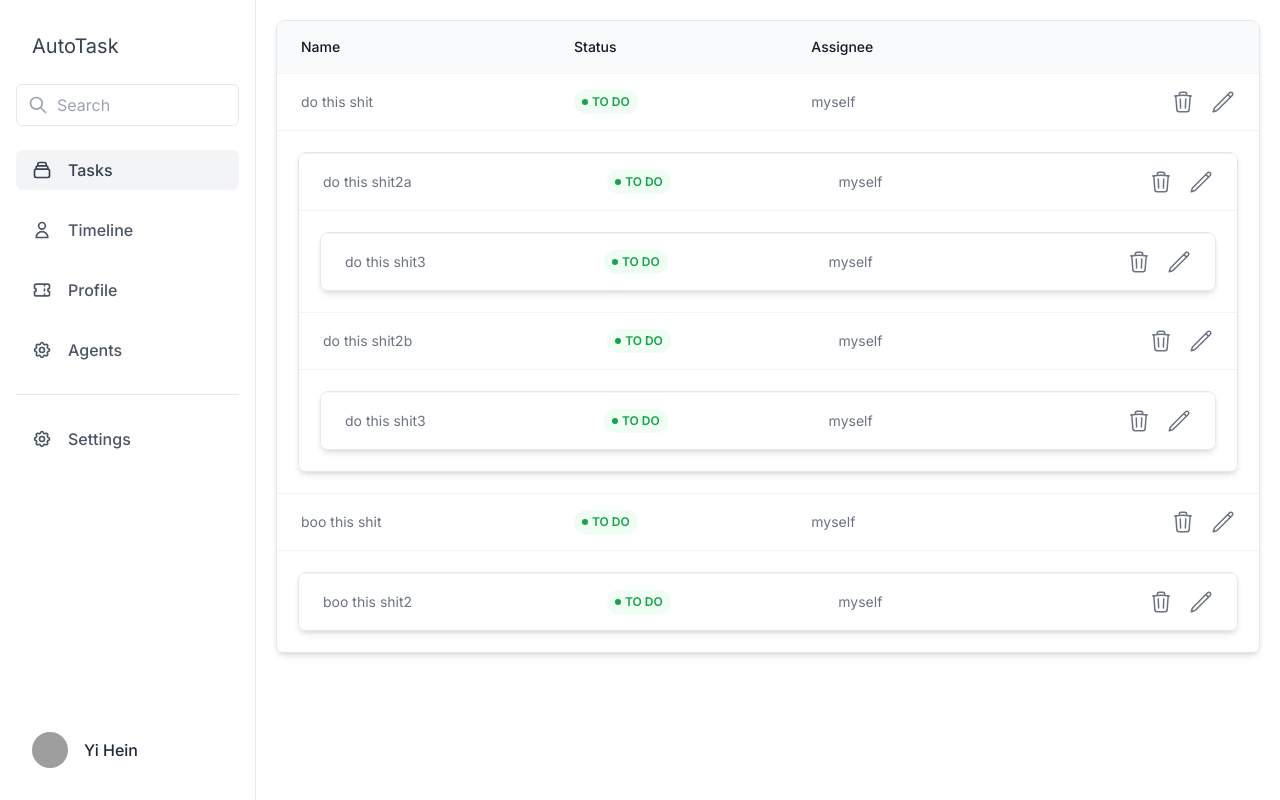
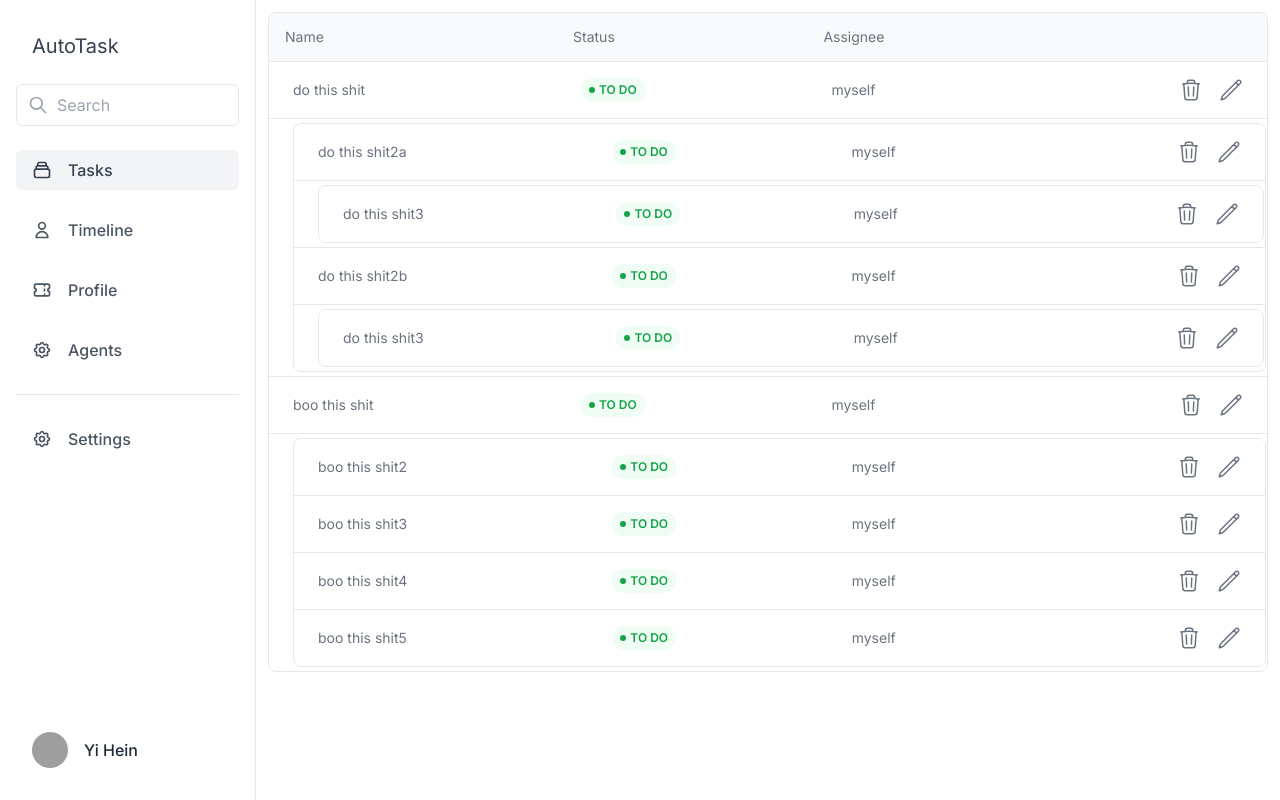
Before and after one commit to yiheinchai/AutonomousTaskList, a Next.js app: page /dashboard/task in a window 1280 px wide. Built offline with nearby package versions, Linux system fonts and the light colour scheme; grey boxes are pictures that could not be loaded.

Commit message:
add dark mode

```diff
--- a/src/app/components/Table.tsx
+++ b/src/app/components/Table.tsx
@@ -1,9 +1,7 @@
 export default function Table({ children }: { children: React.ReactNode }) {
   return (
-    <div className="overflow-hidden rounded-lg border border-gray-200 shadow-md m-5">
-      <table className="w-full border-collapse bg-white text-left text-sm text-gray-500">
-        {children}
-      </table>
+    <div className="overflow-hidden border border-gray-200 dark:border-gray-700 md:rounded-lg">
+      <table className="min-w-full divide-y divide-gray-200 dark:divide-gray-700">{children}</table>
     </div>
   );
 }
--- a/src/app/components/TableBody.tsx
+++ b/src/app/components/TableBody.tsx
@@ -1,3 +1,7 @@
 export default function TableBody({ children }: { children: React.ReactNode }) {
-  return <tbody className="divide-y divide-gray-100 border-t border-gray-100">{children}</tbody>;
+  return (
+    <tbody className="bg-white divide-y divide-gray-200 dark:divide-gray-700 dark:bg-gray-900">
+      {children}
+    </tbody>
+  );
 }
--- a/src/app/components/TableBodyRow.tsx
+++ b/src/app/components/TableBodyRow.tsx
@@ -1,3 +1,3 @@
 export default function TableBodyRow({ children }: { children: React.ReactNode }) {
-  return <tr className="hover:bg-gray-50">{children}</tr>;
+  return <tr className="dark:hover:dark:bg-gray-800 hover:bg-gray-50 ">{children}</tr>;
 }
--- a/src/app/components/TableBodyRowItem.tsx
+++ b/src/app/components/TableBodyRowItem.tsx
@@ -8,7 +8,9 @@ export default function TableBodyRowItem({
   return (
     <td
       colSpan={stretch ? 100 : undefined}
-      className={`${!stretch && "px-6 py-4"} whitespace-nowrap text-sm text-gray-500`}
+      className={`${
+        !stretch ? "px-6 py-4" : "pl-6 py-1"
+      } text-sm text-gray-500 dark:text-gray-300 whitespace-nowrap`}
     >
       {children}
     </td>
--- a/src/app/components/TableHead.tsx
+++ b/src/app/components/TableHead.tsx
@@ -2,11 +2,15 @@
 
 export default function TableHead({ columns }: { columns: string[] }) {
   return (
-    <thead className="bg-gray-50">
+    <thead className="bg-gray-50 dark:bg-gray-800">
       <tr>
         {columns.map((columnName, index) => {
           return (
-            <th scope="col" key={index} className="px-6 py-4 font-medium text-gray-900">
+            <th
+              scope="col"
+              key={index}
+              className="py-3.5 px-4 text-sm font-normal text-left rtl:text-right text-gray-500 dark:text-gray-400"
+            >
               {columnName}
             </th>
           );
--- a/src/app/dashboard/task/page.tsx
+++ b/src/app/dashboard/task/page.tsx
@@ -2,6 +2,7 @@ import TaskList from "./components/TaskList";
 
 export default function Page() {
   return (
+    <div className="m-3">
       <TaskList
         withHeader
         tasks={[
@@ -18,7 +19,13 @@ export default function Page() {
                 status: "TO DO",
 
                 subtasks: [
-                { id: 3, status: "TO DO", name: "do this shit3", assignee: "myself", subtasks: [] },
+                  {
+                    id: 3,
+                    status: "TO DO",
+                    name: "do this shit3",
+                    assignee: "myself",
+                    subtasks: [],
+                  },
                 ],
               },
               {
@@ -27,7 +34,13 @@ export default function Page() {
                 assignee: "myself",
                 status: "TO DO",
                 subtasks: [
-                { id: 5, status: "TO DO", name: "do this shit3", assignee: "myself", subtasks: [] },
+                  {
+                    id: 5,
+                    status: "TO DO",
+                    name: "do this shit3",
+                    assignee: "myself",
+                    subtasks: [],
+                  },
                 ],
               },
             ],
@@ -39,9 +52,13 @@ export default function Page() {
             status: "TO DO",
             subtasks: [
               { id: 7, status: "TO DO", name: "boo this shit2", assignee: "myself", subtasks: [] },
+              { id: 8, status: "TO DO", name: "boo this shit3", assignee: "myself", subtasks: [] },
+              { id: 9, status: "TO DO", name: "boo this shit4", assignee: "myself", subtasks: [] },
+              { id: 10, status: "TO DO", name: "boo this shit5", assignee: "myself", subtasks: [] },
             ],
           },
         ]}
       />
+    </div>
   );
 }
--- a/src/app/layout.tsx
+++ b/src/app/layout.tsx
@@ -11,7 +11,11 @@ export const metadata = {
 export default function RootLayout({ children }: { children: React.ReactNode }) {
   return (
     <html lang="en">
-      <body className={inter.className}>{children}</body>
+      <body
+        className={`${inter.className} bg-white divide-y divide-gray-200 dark:divide-gray-700 dark:bg-gray-900`}
+      >
+        {children}
+      </body>
     </html>
   );
 }
```
Also changed, not shown: src/app/dashboard/task/components/Task.tsx (+0 -11 lines), src/app/dashboard/task/components/temp.tsx (deleted). Lines whose indentation alone changed are shown as unchanged.
